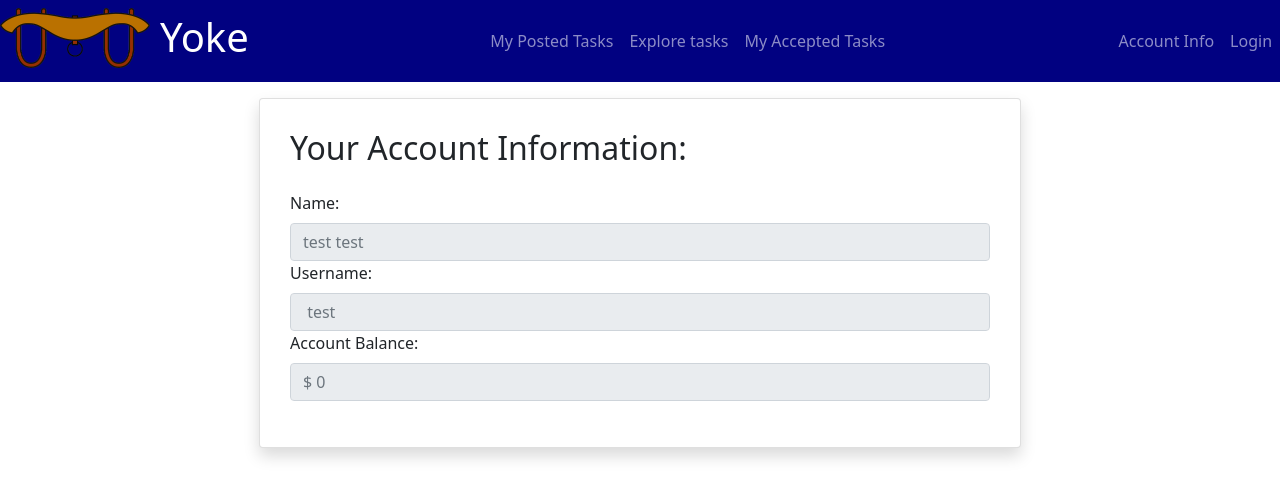
After one commit to kaisermikael/Group-8-Yoke, a Django app: page /account_info in a window 1280 px wide. The commit adds this page. Shown: the top 498 px of the page. Run offline with Django 4.2, Linux system fonts and the light colour scheme; a user stored in the database is signed in; data comes from the database, SQL or seed files in the repository; both versions use the stored data as it was after the commit.

Commit message:
added account info page

```diff
--- a/source/yokeProject/urls.py
+++ b/source/yokeProject/urls.py
@@ -17,7 +17,7 @@ from django.contrib import admin
 from django.contrib.auth.decorators import login_required
 from django.urls import path, include
 from yokeProject.yokeApp.views import DeleteTask, LoginPage, CreateTaskPage, CompleteTask, QueueTask, \
-    ExploreTasksPage, DeQueueTask, HomePage, CreateAccountPage
+    ExploreTasksPage, DeQueueTask, HomePage, CreateAccountPage, AccountInfo
 
 app_name = "yokeApp"
 
@@ -28,6 +28,7 @@ urlpatterns = [
     path('home', HomePage.as_view(), name="home"),
     path('home/<str:home_type>/', login_required(HomePage.as_view())),
     path('explore_tasks', ExploreTasksPage.as_view(), name="ExploreTasksPage"),
+    path('account_info', login_required(AccountInfo.as_view()), name="AccountInfo"),
     path('explore_tasks/<int:page_number>/', ExploreTasksPage.as_view(), name="ExploreTasksPage"),
     path('create_task', login_required(CreateTaskPage.as_view()), name="CreateTaskPage"),
     path('queue_task/<str:task_id>/', login_required(QueueTask.as_view()), name="QueueTask"),
--- a/source/yokeProject/yokeApp/templates/registration/login.html
+++ b/source/yokeProject/yokeApp/templates/registration/login.html
@@ -31,8 +31,8 @@
             </div>
             <div class="collapse navbar-collapse" id="navbarCollapse">
                 <div class="navbar-nav ms-auto">
+                    <a href="/account_info" class="nav-item nav-link">Account Info</a>
                     <a href="/accounts/login" class="nav-item nav-link">Login</a>
-                    <a href="/create_account" class="nav-item nav-link">Create Account</a>
                 </div>
             </div>
     </nav>
--- /dev/null
+++ b/source/yokeProject/yokeApp/templates/yokeapp/account_details.html
@@ -0,0 +1,79 @@
+<!DOCTYPE html>
+{% load static %}
+<html lang="en">
+<head>
+    <!-- Required meta tags -->
+    <meta charset="utf-8">
+    <meta name="viewport" content="width=device-width, initial-scale=1">
+
+    <!-- Bootstrap CSS -->
+    <link href="https://cdn.jsdelivr.net/npm/bootstrap@5.1.3/dist/css/bootstrap.min.css" rel="stylesheet" integrity="sha384-1BmE4kWBq78iYhFldvKuhfTAU6auU8tT94WrHftjDbrCEXSU1oBoqyl2QvZ6jIW3" crossorigin="anonymous">
+</head>
+<body>
+   <!-- nav bar -->
+    <nav class="navbar navbar-expand-sm navbar-dark" style="background-color: rgb(1, 1, 129);">
+
+            <div class="d-flex justify-content-center flex-row">
+                 <a href="/" class=""><img src="{% static "yoke-transparent.png" %}" alt="My image" style="width: 150px;height: 60px"></a>
+                 <a href="/" class="navbar-brand" style="padding-left: 10px"><h1>Yoke</h1></a>
+            </div>
+            <button type="button" class="navbar-toggler" data-bs-toggle="collapse" data-bs-target="#navbarCollapse">
+                <span class="navbar-toggler-icon"></span>
+            </button>
+            <div class="collapse navbar-collapse" id="navbarCollapse">
+                <div class="navbar-nav ms-auto">
+                    <a href="/home/posted/" class="nav-item nav-link">My Posted Tasks</a>
+                    <a href="/explore_tasks" class="nav-item nav-link">Explore tasks</a>
+                    <a href="/home/accepted/" class="nav-item nav-link">My Accepted Tasks</a>
+                </div>
+            </div>
+            <div class="collapse navbar-collapse" id="navbarCollapse">
+                <div class="navbar-nav ms-auto">
+                    <a href="/account_info" class="nav-item nav-link">Account Info</a>
+                    <a href="/accounts/login" class="nav-item nav-link">Login</a>
+                </div>
+            </div>
+    </nav>
+    <div class="d-flex flex-column align-items-center py-3">
+        <div class="card shadow mb-2 bg-white rounded" style="padding: 30px">
+            <h2>Your Account Information: </h2>
+        <div class="d-flex flex-column align-items-left py-3" style="min-width: 700px">
+            <div class="form-outline">
+                <label class="form-label" for="formControlReadonly">Name: </label>
+              <input
+                class="form-control"
+                id="formControlReadonly"
+                type="text"
+                placeholder="{{ first_name }} {{ last_name }}"
+                aria-label="readonly input example"
+                readonly
+              />
+            </div>
+            <div class="form-outline">
+                <label class="form-label" for="formControlReadonly">Username: </label>
+              <input
+                class="form-control"
+                id="formControlReadonly"
+                type="text"
+                placeholder=" {{ username }}"
+                aria-label="readonly input example"
+                readonly
+              />
+            </div>
+            <div class="form-outline">
+                <label class="form-label" for="formControlReadonly">Account Balance: </label>
+              <input
+                class="form-control"
+                id="formControlReadonly"
+                type="text"
+                placeholder="$ {{ account_balance }}"
+                aria-label="readonly input example"
+                readonly
+              />
+            </div>
+        </div>
+        </div>
+    </div>
+
+</body>
+</html>
--- a/source/yokeProject/yokeApp/templates/yokeapp/create_account.html
+++ b/source/yokeProject/yokeApp/templates/yokeapp/create_account.html
@@ -31,8 +31,8 @@
             </div>
             <div class="collapse navbar-collapse" id="navbarCollapse">
                 <div class="navbar-nav ms-auto">
+                    <a href="/account_info" class="nav-item nav-link">Account Info</a>
                     <a href="/accounts/login" class="nav-item nav-link">Login</a>
-                    <a href="/create_account" class="nav-item nav-link">Create Account</a>
                 </div>
             </div>
     </nav>
--- a/source/yokeProject/yokeApp/templates/yokeapp/create_task.html
+++ b/source/yokeProject/yokeApp/templates/yokeapp/create_task.html
@@ -37,8 +37,8 @@
             </div>
             <div class="collapse navbar-collapse" id="navbarCollapse">
                 <div class="navbar-nav ms-auto">
+                    <a href="/account_info" class="nav-item nav-link">Account Info</a>
                     <a href="/accounts/login" class="nav-item nav-link">Login</a>
-                    <a href="/create_account" class="nav-item nav-link">Create Account</a>
                 </div>
             </div>
     </nav>
--- a/source/yokeProject/yokeApp/templates/yokeapp/explore_tasks.html
+++ b/source/yokeProject/yokeApp/templates/yokeapp/explore_tasks.html
@@ -37,8 +37,8 @@
             </div>
             <div class="collapse navbar-collapse" id="navbarCollapse">
                 <div class="navbar-nav ms-auto">
+                    <a href="/account_info" class="nav-item nav-link">Account Info</a>
                     <a href="/accounts/login" class="nav-item nav-link">Login</a>
-                    <a href="/create_account" class="nav-item nav-link">Create Account</a>
                 </div>
             </div>
     </nav>
--- a/source/yokeProject/yokeApp/templates/yokeapp/worker_view_task.html
+++ b/source/yokeProject/yokeApp/templates/yokeapp/worker_view_task.html
@@ -31,6 +31,7 @@
             </div>
             <div class="collapse navbar-collapse" id="navbarCollapse">
                 <div class="navbar-nav ms-auto">
+                    <a href="/account_info" class="nav-item nav-link">Account Info</a>
                     <a href="/accounts/login" class="nav-item nav-link">Login</a>
                     <a href="/create_account" class="nav-item nav-link">Create Account</a>
                 </div>
--- a/source/yokeProject/yokeApp/views.py
+++ b/source/yokeProject/yokeApp/views.py
@@ -48,6 +48,21 @@ class LoginPage(View):
 
     def get(self, request, *args, **kwargs):
         return render(request, 'yokeapp/login.html', {})
+
+# this view corresponds to the 'account_info' endpoint
+class AccountInfo(View):
+
+    def get(self, request, *args, **kwargs):
+        user_id = request.user.id
+        user_info = (User.objects.filter(id=user_id))[0]
+        first_name = user_info.first_name
+        last_name = user_info.last_name
+        username = user_info.username
+        account_balance = 0
+        return render(request, 'yokeapp/account_details.html', {"first_name": first_name,
+                                                                "last_name": last_name,
+                                                                "username": username,
+                                                                "account_balance": account_balance})
 
 # this view corresponds to the 'explore_tasks' endpoint and returns a page with all currently unassigned tasks
 class ExploreTasksPage(View):
```
Also changed, not shown: source/yokeProject/yokeApp/templates/yokeapp/home.html (+10 -2 lines), source/db.sqlite3.
